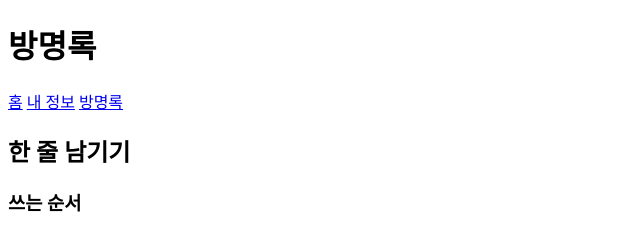
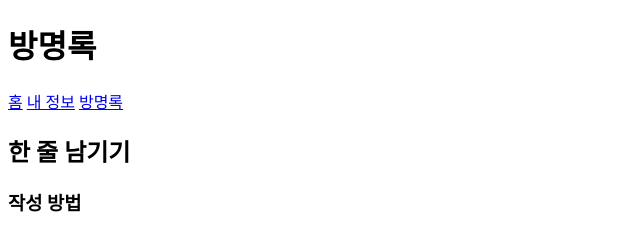
Before and after one commit to yuhyeonji0217/day05, a plain HTML site: page guestbook.html in a window 1280 px wide. Shown: the top 230 px of the page, 0-640 px from the left. Drawn offline with Linux system fonts and the light colour scheme.

Commit message:
guest upload

```diff
--- a/guestbook.html
+++ b/guestbook.html
@@ -16,7 +16,7 @@
     </header>
     <main>
       <h2>한 줄 남기기</h2>
-      <h3>쓰는 순서</h3>
+      <h3>작성 방법</h3>
       <ol>
         <li>이름을 적는다.</li>
         <li>메시지를 적는다.</li>
```
